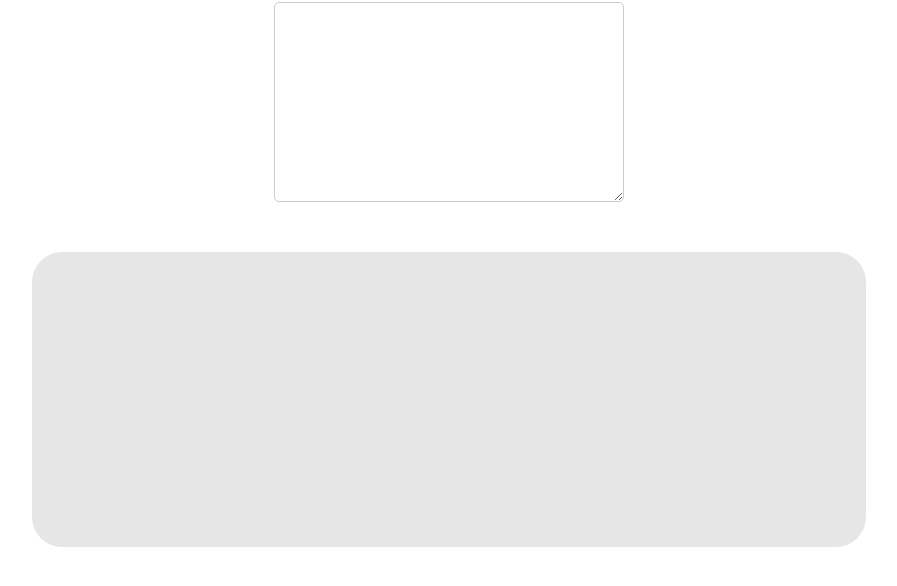
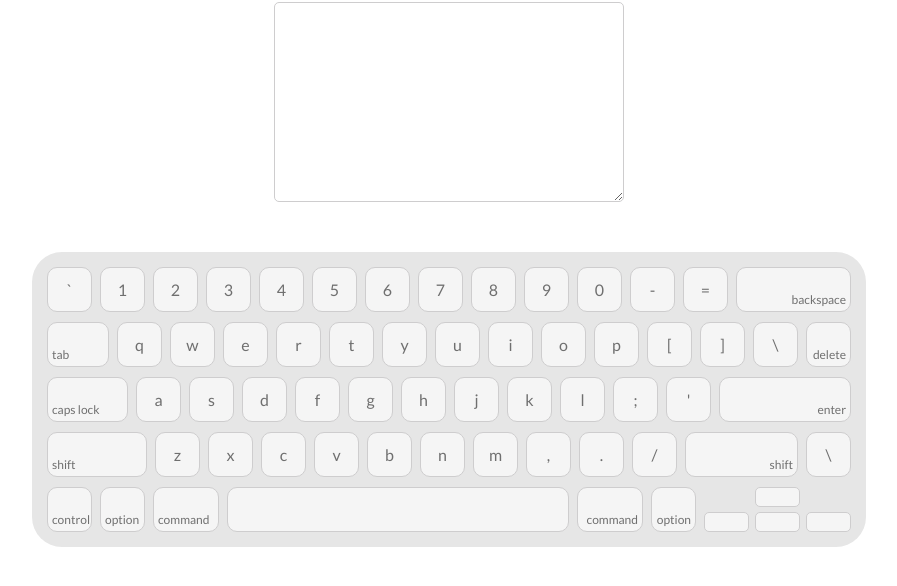
Before and after one commit to tatisap/rss-virtual-keyboard, a website built with webpack: page src/template.html in a window 1280 px wide. Shown: the part 80-666 px from the top of the page, without its empty margins (191-1088 px from the left). Built offline with nearby package versions, Linux system fonts and the light colour scheme.

Commit message:
feat: implement buttons adding

```diff
--- a/src/index.js
+++ b/src/index.js
@@ -1,4 +1,19 @@
 import './styles/style.scss';
 import initPageLayout from './scripts/page';
+import Button from './scripts/button';
+import keys from './keys.json';
 
 initPageLayout();
+
+function addKeys() {
+  keys.forEach((key) => {
+    new Button(key).addToBoard();
+  });
+}
+
+addKeys();
+
+const arrowWrapper = document.createElement('div');
+arrowWrapper.classList.add('arrow-wrapper');
+document.querySelector('.keyboard-wrapper').append(arrowWrapper);
+document.querySelectorAll('.arrow').forEach((arrow) => arrowWrapper.append(arrow));
--- /dev/null
+++ b/src/keys.json
@@ -0,0 +1,529 @@
+[
+  {
+    "code": "Backquote",
+    "type": "alphanumeric",
+    "enKey": "`",
+    "enShiftKey": "~",
+    "ruKey": "]",
+    "ruShiftKey": "["
+  },
+  {
+    "code": "Digit1",
+    "type": "alphanumeric",
+    "enKey": "1",
+    "enShiftKey": "!",
+    "ruKey": "1",
+    "ruShiftKey": "!"
+  },
+  {
+    "code": "Digit2",
+    "type": "alphanumeric",
+    "enKey": "2",
+    "enShiftKey": "@",
+    "ruKey": "2",
+    "ruShiftKey": "\""
+  },
+  {
+    "code": "Digit3",
+    "type": "alphanumeric",
+    "enKey": "3",
+    "enShiftKey": "#",
+    "ruKey": "3",
+    "ruShiftKey": "№"
+  },
+  {
+    "code": "Digit4",
+    "type": "alphanumeric",
+    "enKey": "4",
+    "enShiftKey": "$",
+    "ruKey": "4",
+    "ruShiftKey": "%"
+  },
+  {
+    "code": "Digit5",
+    "type": "alphanumeric",
+    "enKey": "5",
+    "enShiftKey": "%",
+    "ruKey": "5",
+    "ruShiftKey": ":"
+  },
+  {
+    "code": "Digit6",
+    "type": "alphanumeric",
+    "enKey": "6",
+    "enShiftKey": "^",
+    "ruKey": "6",
+    "ruShiftKey": ","
+  },
+  {
+    "code": "Digit7",
+    "type": "alphanumeric",
+    "enKey": "7",
+    "enShiftKey": "&",
+    "ruKey": "7",
+    "ruShiftKey": "."
+  },
+  {
+    "code": "Digit8",
+    "type": "alphanumeric",
+    "enKey": "8",
+    "enShiftKey": "*",
+    "ruKey": "8",
+    "ruShiftKey": ";"
+  },
+  {
+    "code": "Digit9",
+    "type": "alphanumeric",
+    "enKey": "9",
+    "enShiftKey": "(",
+    "ruKey": "9",
+    "ruShiftKey": "("
+  },
+  {
+    "code": "Digit0",
+    "type": "alphanumeric",
+    "enKey": "0",
+    "enShiftKey": ")",
+    "ruKey": "0",
+    "ruShiftKey": ")"
+  },
+  {
+    "code": "Minus",
+    "type": "alphanumeric",
+    "enKey": "-",
+    "enShiftKey": "_",
+    "ruKey": "-",
+    "ruShiftKey": "_"
+  },
+  {
+    "code": "Equal",
+    "type": "alphanumeric",
+    "enKey": "=",
+    "enShiftKey": "+",
+    "ruKey": "=",
+    "ruShiftKey": "+"
+  },
+  {
+    "code": "Backspace",
+    "type": "functional",
+    "position": "right",
+    "enKey": "backspace",
+    "enShiftKey": "backspace",
+    "ruKey": "backspace",
+    "ruShiftKey": "backspace"
+  },
+  {
+    "code": "Tab",
+    "type": "functional",
+    "position": "left",
+    "enKey": "tab",
+    "enShiftKey": "tab",
+    "ruKey": "tab",
+    "ruShiftKey": "tab"
+  },
+  {
+    "code": "KeyQ",
+    "type": "alphanumeric",
+    "enKey": "q",
+    "enShiftKey": "Q",
+    "ruKey": "й",
+    "ruShiftKey": "Й"
+  },
+  {
+    "code": "KeyW",
+    "type": "alphanumeric",
+    "enKey": "w",
+    "enShiftKey": "W",
+    "ruKey": "ц",
+    "ruShiftKey": "Ц"
+  },
+  {
+    "code": "KeyE",
+    "type": "alphanumeric",
+    "enKey": "e",
+    "enShiftKey": "E",
+    "ruKey": "у",
+    "ruShiftKey": "У"
+  },
+  {
+    "code": "KeyR",
+    "type": "alphanumeric",
+    "enKey": "r",
+    "enShiftKey": "R",
+    "ruKey": "к",
+    "ruShiftKey": "К"
+  },
+  {
+    "code": "KeyT",
+    "type": "alphanumeric",
+    "enKey": "t",
+    "enShiftKey": "T",
+    "ruKey": "е",
+    "ruShiftKey": "Е"
+  },
+  {
+    "code": "KeyY",
+    "type": "alphanumeric",
+    "enKey": "y",
+    "enShiftKey": "Y",
+    "ruKey": "н",
+    "ruShiftKey": "Н"
+  },
+  {
+    "code": "KeyU",
+    "type": "alphanumeric",
+    "enKey": "u",
+    "enShiftKey": "U",
+    "ruKey": "г",
+    "ruShiftKey": "Г"
+  },
+  {
+    "code": "KeyI",
+    "type": "alphanumeric",
+    "enKey": "i",
+    "enShiftKey": "I",
+    "ruKey": "ш",
+    "ruShiftKey": "Ш"
+  },
+  {
+    "code": "KeyO",
+    "type": "alphanumeric",
+    "enKey": "o",
+    "enShiftKey": "O",
+    "ruKey": "щ",
+    "ruShiftKey": "Щ"
+  },
+  {
+    "code": "KeyP",
+    "type": "alphanumeric",
+    "enKey": "p",
+    "enShiftKey": "P",
+    "ruKey": "з",
+    "ruShiftKey": "З"
+  },
+  {
+    "code": "BracketLeft",
+    "type": "alphanumeric",
+    "enKey": "[",
+    "enShiftKey": "{",
+    "ruKey": "х",
+    "ruShiftKey": "Х"
+  },
+  {
+    "code": "BracketRight",
+    "type": "alphanumeric",
+    "enKey": "]",
+    "enShiftKey": "}",
+    "ruKey": "ъ",
+    "ruShiftKey": "Ъ"
+  },
+  {
+    "code": "IntlBackslash",
+    "type": "alphanumeric",
+    "enKey": "\\",
+    "enShiftKey": "|",
+    "ruKey": "ё",
+    "ruShiftKey": "Ё"
+  },
+  {
+    "code": "Delete",
+    "type": "functional",
+    "position": "right",
+    "enKey": "delete",
+    "enShiftKey": "delete",
+    "ruKey": "delete",
+    "ruShiftKey": "delete"
+  },
+  {
+    "code": "CapsLock",
+    "type": "functional",
+    "position": "left",
+    "enKey": "caps lock",
+    "enShiftKey": "caps lock",
+    "ruKey": "caps lock",
+    "ruShiftKey": "caps lock"
+  },
+  {
+    "code": "KeyA",
+    "type": "alphanumeric",
+    "enKey": "a",
+    "enShiftKey": "A",
+    "ruKey": "ф",
+    "ruShiftKey": "Ф"
+  },
+  {
+    "code": "KeyS",
+    "type": "alphanumeric",
+    "enKey": "s",
+    "enShiftKey": "S",
+    "ruKey": "ы",
+    "ruShiftKey": "Ы"
+  },
+  {
+    "code": "KeyD",
+    "type": "alphanumeric",
+    "enKey": "d",
+    "enShiftKey": "D",
+    "ruKey": "в",
+    "ruShiftKey": "В"
+  },
+  {
+    "code": "KeyF",
+    "type": "alphanumeric",
+    "enKey": "f",
+    "enShiftKey": "F",
+    "ruKey": "а",
+    "ruShiftKey": "А"
+  },
+  {
+    "code": "KeyG",
+    "type": "alphanumeric",
+    "enKey": "g",
+    "enShiftKey": "G",
+    "ruKey": "п",
+    "ruShiftKey": "П"
+  },
+  {
+    "code": "KeyH",
+    "type": "alphanumeric",
+    "enKey": "h",
+    "enShiftKey": "H",
+    "ruKey": "р",
+    "ruShiftKey": "Р"
+  },
+  {
+    "code": "KeyJ",
+    "type": "alphanumeric",
+    "enKey": "j",
+    "enShiftKey": "J",
+    "ruKey": "о",
+    "ruShiftKey": "О"
+  },
+  {
+    "code": "KeyK",
+    "type": "alphanumeric",
+    "enKey": "k",
+    "enShiftKey": "K",
+    "ruKey": "л",
+    "ruShiftKey": "Л"
+  },
+  {
+    "code": "KeyL",
+    "type": "alphanumeric",
+    "enKey": "l",
+    "enShiftKey": "L",
+    "ruKey": "д",
+    "ruShiftKey": "Д"
+  },
+  {
+    "code": "Semicolon",
+    "type": "alphanumeric",
+    "enKey": ";",
+    "enShiftKey": ":",
+    "ruKey": "ж",
+    "ruShiftKey": "Ж"
+  },
+  {
+    "code": "Quote",
+    "type": "alphanumeric",
+    "enKey": "'",
+    "enShiftKey": "\"",
+    "ruKey": "э",
+    "ruShiftKey": "Э"
+  },
+  {
+    "code": "Enter",
+    "type": "functional",
+    "position": "right",
+    "enKey": "enter",
+    "enShiftKey": "enter",
+    "ruKey": "enter",
+    "ruShiftKey": "enter"
+  },
+  {
+    "code": "ShiftLeft",
+    "type": "functional",
+    "position": "left",
+    "enKey": "shift",
+    "enShiftKey": "shift",
+    "ruKey": "shift",
+    "ruShiftKey": "shift"
+  },
+  {
+    "code": "KeyZ",
+    "type": "alphanumeric",
+    "enKey": "z",
+    "enShiftKey": "Z",
+    "ruKey": "я",
+    "ruShiftKey": "Я"
+  },
+  {
+    "code": "KeyX",
+    "type": "alphanumeric",
+    "enKey": "x",
+    "enShiftKey": "X",
+    "ruKey": "ч",
+    "ruShiftKey": "Ч"
+  },
+  {
+    "code": "KeyC",
+    "type": "alphanumeric",
+    "enKey": "c",
+    "enShiftKey": "C",
+    "ruKey": "с",
+    "ruShiftKey": "С"
+  },
+  {
+    "code": "KeyV",
+    "type": "alphanumeric",
+    "enKey": "v",
+    "enShiftKey": "V",
+    "ruKey": "м",
+    "ruShiftKey": "М"
+  },
+  {
+    "code": "KeyB",
+    "type": "alphanumeric",
+    "enKey": "b",
+    "enShiftKey": "B",
+    "ruKey": "и",
+    "ruShiftKey": "И"
+  },
+  {
+    "code": "KeyN",
+    "type": "alphanumeric",
+    "enKey": "n",
+    "enShiftKey": "N",
+    "ruKey": "т",
+    "ruShiftKey": "Т"
+  },
+  {
+    "code": "KeyM",
+    "type": "alphanumeric",
+    "enKey": "m",
+    "enShiftKey": "M",
+    "ruKey": "ь",
+    "ruShiftKey": "Ь"
+  },
+  {
+    "code": "Comma",
+    "type": "alphanumeric",
+    "enKey": ",",
+    "enShiftKey": "<",
+    "ruKey": "б",
+    "ruShiftKey": "Б"
+  },
+  {
+    "code": "Period",
+    "type": "alphanumeric",
+    "enKey": ".",
+    "enShiftKey": ">",
+    "ruKey": "ю",
+    "ruShiftKey": "Ю"
+  },
+  {
+    "code": "Slash",
+    "type": "alphanumeric",
+    "enKey": "/",
+    "enShiftKey": "?",
+    "ruKey": "/",
+    "ruShiftKey": "?"
+  },
+  {
+    "code": "ShiftRight",
+    "type": "functional",
+    "position": "right",
+    "enKey": "shift",
+    "enShiftKey": "shift",
+    "ruKey": "shift",
+    "ruShiftKey": "shift"
+  },
+  {
+    "code": "IntlRo",
+    "type": "alphanumeric",
+    "enKey": "\\",
+    "enShiftKey": "\\",
+    "ruKey": "\\",
+    "ruShiftKey": "\\"
+  },
+  {
+    "code": "ControlLeft",
+    "type": "functional",
+    "position": "left",
+    "enKey": "control",
+    "enShiftKey": "control",
+    "ruKey": "control",
+    "ruShiftKey": "control"
+  },
+  {
+    "code": "AltLeft",
+    "type": "functional",
+    "position": "left",
+    "enKey": "option",
+    "enShiftKey": "option",
+    "ruKey": "option",
+    "ruShiftKey": "option"
+  },
+  {
+    "code": "MetaLeft",
+    "type": "functional",
+    "position": "left",
+    "enKey": "command",
+    "enShiftKey": "command",
+    "ruKey": "command",
+    "ruShiftKey": "command"
+  },
+  {
+    "code": "Space",
+    "enKey": " ",
+    "enShiftKey": " ",
+    "ruKey": " ",
+    "ruShiftKey": " "
+  },
+  {
+    "code": "MetaRight",
+    "type": "functional",
+    "position": "right",
+    "enKey": "command",
+    "enShiftKey": "command",
+    "ruKey": "command",
+    "ruShiftKey": "command"
+  },
+  {
+    "code": "AltRight",
+    "type": "functional",
+    "position": "right",
+    "enKey": "option",
+    "enShiftKey": "option",
+    "ruKey": "option",
+    "ruShiftKey": "option"
+  },
+  {
+    "code": "ArrowUp",
+    "enKey": "",
+    "enShiftKey": "",
+    "ruKey": "",
+    "ruShiftKey": ""
+  },
+  {
+    "code": "ArrowLeft",
+    "enKey": "",
+    "enShiftKey": "",
+    "ruKey": "",
+    "ruShiftKey": ""
+  },
+  {
+    "code": "ArrowDown",
+    "enKey": "",
+    "enShiftKey": "",
+    "ruKey": "",
+    "ruShiftKey": ""
+  },
+  {
+    "code": "ArrowRight",
+    "enKey": "",
+    "enShiftKey": "",
+    "ruKey": "",
+    "ruShiftKey": ""
+  }
+]
--- /dev/null
+++ b/src/scripts/button.js
@@ -0,0 +1,28 @@
+export default class Button {
+  constructor(key) {
+    const element = document.createElement('div');
+    element.classList.add('button');
+
+    if (key.type === 'functional') {
+      element.classList.add(key.position);
+      const keyClass = key.enKey.split('').map((i) => ((i === ' ') ? '-' : i)).join('');
+      element.classList.add(keyClass);
+    }
+
+    if (key.code === 'Space') element.classList.add('space');
+    if (key.code.includes('Arrow')) element.classList.add('arrow');
+
+    const content = document.createElement('span');
+    content.textContent = key.enKey;
+    element.append(content);
+
+    this.element = element;
+    this.content = content;
+    this.code = key.code;
+    this.type = key.type;
+  }
+
+  addToBoard() {
+    document.querySelector('.keyboard-wrapper').append(this.element);
+  }
+}
--- a/src/styles/style.scss
+++ b/src/styles/style.scss
@@ -65,8 +65,23 @@ body {
     background-color: $dark-background-color;
   }
 }
+.arrow-wrapper {
+  display: grid;
+  grid-template-columns: repeat(3, 45px);
+  grid-template-rows: repeat(2, 20px);
+  grid-column-gap: 6px;
+  grid-row-gap: 5px;
+  & .button:nth-child(1) {
+    grid-column-start: 1;
+    grid-column-end: 4;
+    justify-self: center;
+  }
+}
 .button {
   position: relative;
+  display: flex;
+  justify-content: center;
+  align-items: center;
   padding: 0;
   border: 1px solid $light-border-color;
   border-radius: 10px;
@@ -76,7 +91,6 @@ body {
   color: $light-text-color;
   transition: 0.3s;
   &:hover {
-    transform: scale(1.05);
     cursor: pointer;
   }
   &.active {
@@ -100,16 +114,18 @@ body {
   &.caps-lock {
     width: 81px;
   }
-  &.shift-left {
+  &.left.shift{
     width: 100px;
   }
   &.command {
     width: 66px;
   }
   &.arrow {
+    border-radius: 5px;
     height: 20px;
+    font-size: 12px;
   }
-  &.shift-right {
+  &.right.shift {
     width: 113px;
   }
   &.enter {
@@ -118,4 +134,7 @@ body {
   &.backspace {
     width: 115px;
   }
+  &.space {
+    width: 342px;
+  }
 }
```
